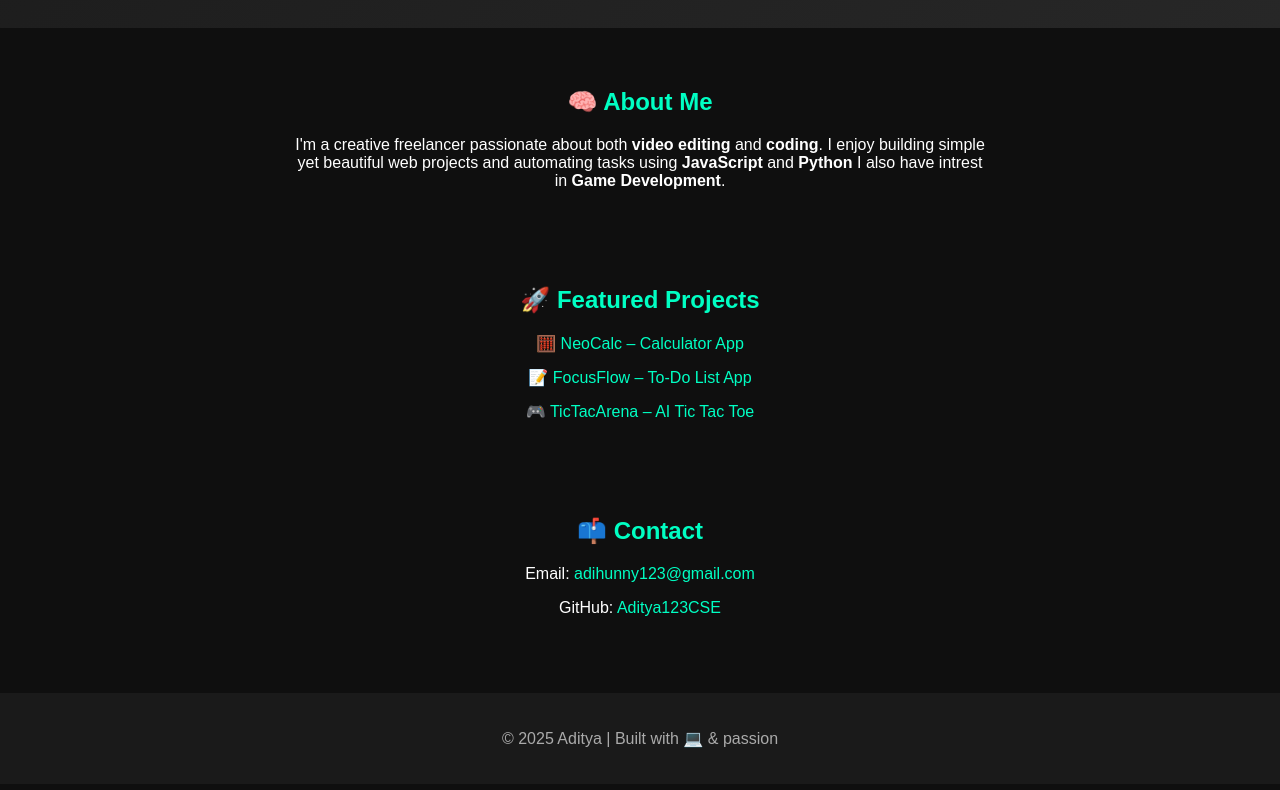
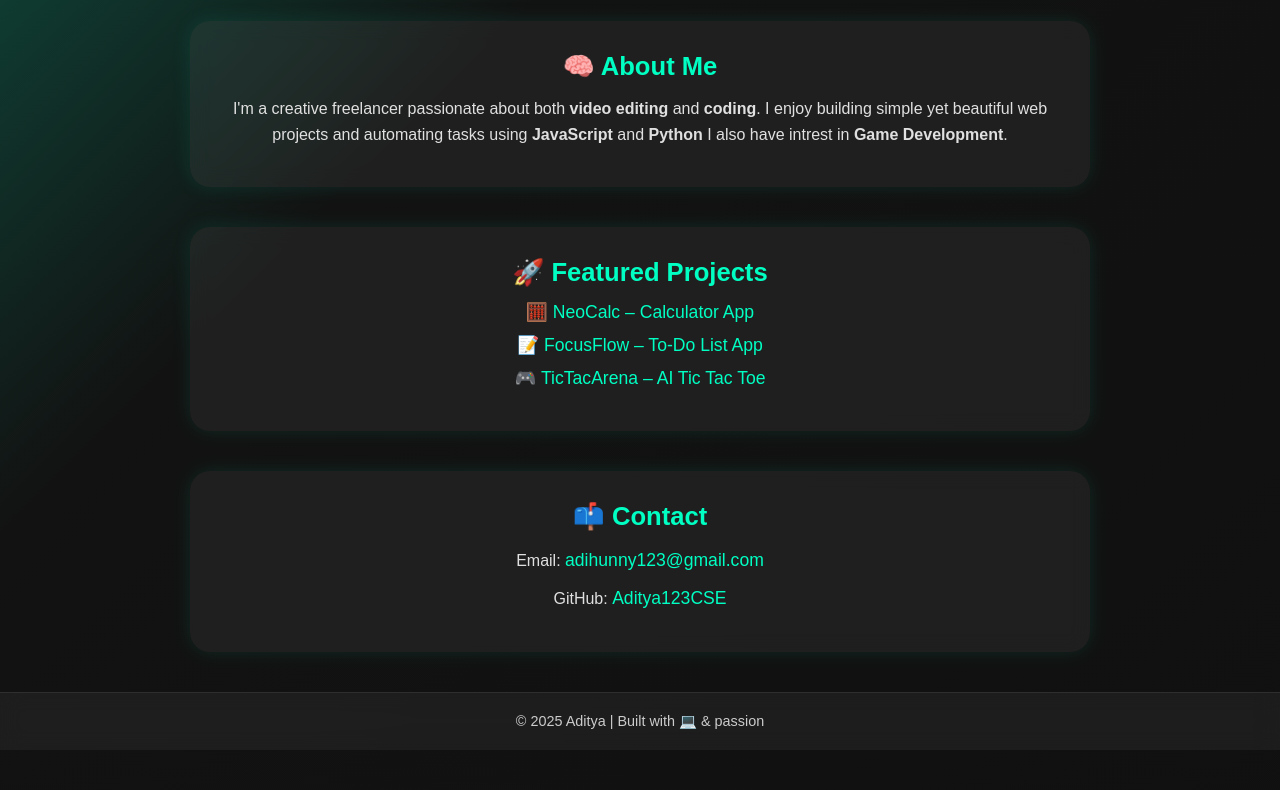
Before and after one commit to Aditya123CSE/portfolio-website, a plain HTML site: page index.html in a window 1280 px wide. Shown: the part 247-1037 px from the top of the page. Drawn offline with Linux system fonts and the light colour scheme.

Commit message:
Initial commit - Portfolio website

```diff
--- a/style.css
+++ b/style.css
@@ -1,54 +1,153 @@
-body {
-  font-family: 'Poppins', sans-serif;
-  background: #0f0f0f;
-  color: #fff;
+/* ====== GLOBAL RESET ====== */
+* {
   margin: 0;
   padding: 0;
-  text-align: center;
+  box-sizing: border-box;
+  font-family: 'Poppins', sans-serif;
 }
 
+/* ====== BACKGROUND ====== */
+body {
+  min-height: 100vh;
+  color: #fff;
+  background: linear-gradient(-45deg, #0f0f0f, #121212, #00ffc3, #005eff);
+  background-size: 400% 400%;
+  animation: gradientFlow 10s ease infinite;
+  display: flex;
+  flex-direction: column;
+  align-items: center;
+  justify-content: flex-start;
+  padding-bottom: 40px;
+}
+
+@keyframes gradientFlow {
+  0% { background-position: 0% 50%; }
+  50% { background-position: 100% 50%; }
+  100% { background-position: 0% 50%; }
+}
+
+/* ====== HEADER ====== */
 header {
-  background: linear-gradient(135deg, #1c1c1c, #272727);
-  padding: 80px 20px;
+  width: 90%;
+  max-width: 900px;
+  text-align: center;
+  padding: 60px 20px;
+  margin-top: 30px;
+  background: rgba(255, 255, 255, 0.08);
+  border-radius: 25px;
+  box-shadow: 0 0 25px rgba(0, 255, 195, 0.2);
+  backdrop-filter: blur(10px);
+}
+
+header h1 {
+  font-size: 2.5em;
+  font-weight: 600;
 }
 
 header h1 span {
   color: #00ffc3;
 }
 
-h2 {
-  color: #00ffc3;
-  margin-top: 40px;
+header p {
+  margin-top: 10px;
+  color: #aaa;
+  font-size: 1.1em;
 }
 
+/* ====== SECTIONS ====== */
 section {
-  padding: 20px;
-  max-width: 700px;
-  margin: auto;
+  width: 90%;
+  max-width: 900px;
+  margin-top: 40px;
+  padding: 30px;
+  background: rgba(255, 255, 255, 0.06);
+  border-radius: 20px;
+  backdrop-filter: blur(10px);
+  box-shadow: 0 0 20px rgba(0, 255, 195, 0.1);
+  text-align: center;
+  transition: transform 0.3s ease;
 }
 
+section:hover {
+  transform: translateY(-3px);
+}
+
+section h2 {
+  color: #00ffc3;
+  margin-bottom: 15px;
+  font-size: 1.6em;
+}
+
+section p {
+  color: #e0e0e0;
+  line-height: 1.6;
+  font-size: 1em;
+  margin-bottom: 10px;
+}
+
+/* ====== PROJECT LINKS ====== */
 ul {
   list-style: none;
   padding: 0;
 }
 
 li {
-  margin: 15px 0;
+  margin: 12px 0;
 }
 
 a {
   color: #00ffc3;
   text-decoration: none;
-  transition: 0.3s;
+  font-size: 1.1em;
+  font-weight: 500;
+  transition: all 0.3s ease;
+  position: relative;
+}
+
+a::after {
+  content: "";
+  position: absolute;
+  width: 0%;
+  height: 2px;
+  bottom: -3px;
+  left: 0;
+  background-color: #00ffc3;
+  transition: width 0.3s ease;
+}
+
+a:hover::after {
+  width: 100%;
 }
 
 a:hover {
-  color: #00ff9d;
+  color: #ffffff;
+  text-shadow: 0 0 10px #00ffc3;
 }
 
+/* ====== FOOTER ====== */
 footer {
+  width: 100%;
+  text-align: center;
   margin-top: 40px;
-  padding: 20px;
-  background: #1a1a1a;
-  color: #aaa;
+  padding: 20px 0;
+  font-size: 0.9em;
+  color: #ccc;
+  background: rgba(255, 255, 255, 0.05);
+  backdrop-filter: blur(10px);
+  border-top: 1px solid rgba(255, 255, 255, 0.08);
 }
+
+/* ====== RESPONSIVE DESIGN ====== */
+@media (max-width: 768px) {
+  header h1 {
+    font-size: 2em;
+  }
+
+  section h2 {
+    font-size: 1.4em;
+  }
+
+  a {
+    font-size: 1em;
+  }
+}
```
